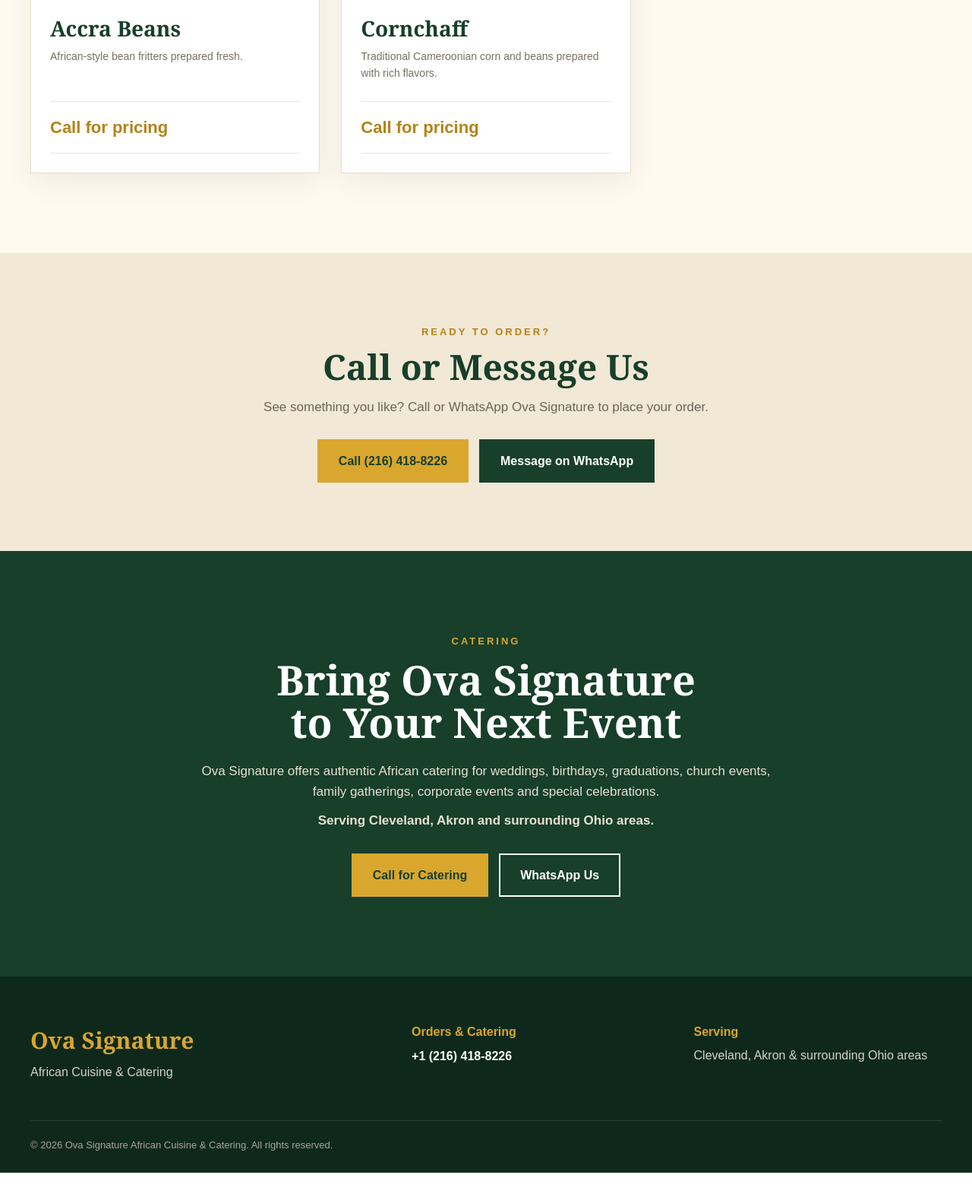
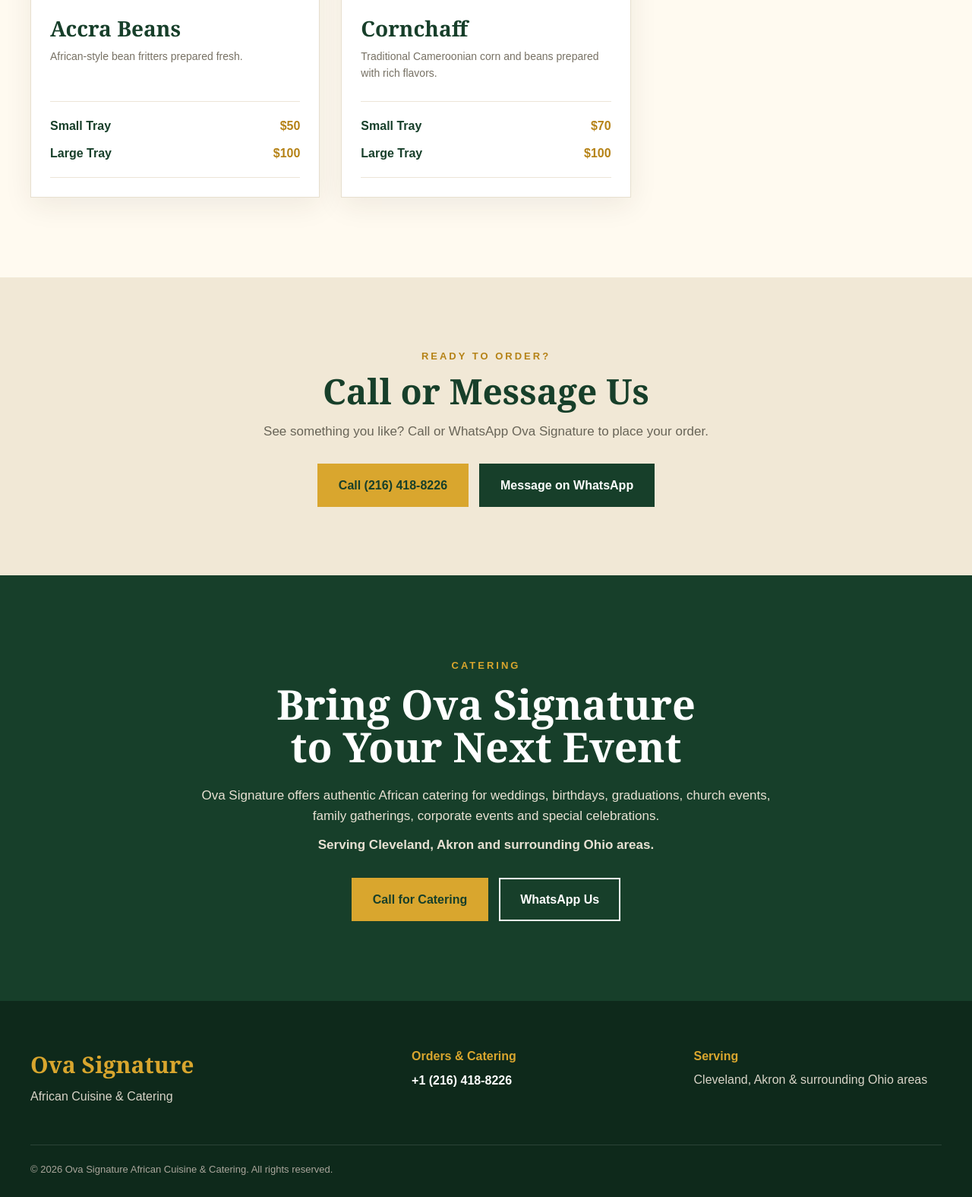
Before and after one commit to Betrand1999/ova-signature-website, a Flask app: page / in a window 1280 px wide. Shown: the part 4132-5707 px from the top of the page at 76% size. Before the commit the page ends 5675 px from the top, so only its background shows below. Run offline with Flask 3, Linux system fonts and the light colour scheme.

Commit message:
Update Accra Beans and Cornchaff prices

```diff
--- a/templates/index.html
+++ b/templates/index.html
@@ -478,7 +478,7 @@
             onclick="openModal(
               '{{ url_for('static', filename='images/accra-beans.jpeg') }}',
               'Accra Beans',
-      'Call for pricing'
+              'Small Tray $50 • Large Tray $100'
             )"
           />
 
@@ -489,7 +489,10 @@
               African-style bean fritters prepared fresh.
             </p>
 
-            <div class="single-price">Call for pricing</div>
+            <div class="prices">
+              <span><b>Small Tray</b><strong>$50</strong></span>
+              <span><b>Large Tray</b><strong>$100</strong></span>
+            </div>
           </div>
         </article>
 
@@ -502,7 +505,7 @@
             onclick="openModal(
               '{{ url_for('static', filename='images/cornchaff,.jpeg') }}',
               'Cornchaff',
-      'Call for pricing'
+              'Small Tray $70 • Large Tray $100'
             )"
           />
 
@@ -513,7 +516,10 @@
               Traditional Cameroonian corn and beans prepared with rich flavors.
             </p>
 
-            <div class="single-price">Call for pricing</div>
+            <div class="prices">
+              <span><b>Small Tray</b><strong>$70</strong></span>
+              <span><b>Large Tray</b><strong>$100</strong></span>
+            </div>
           </div>
         </article>
       </div>
```
Lines whose indentation alone changed are shown as unchanged.
